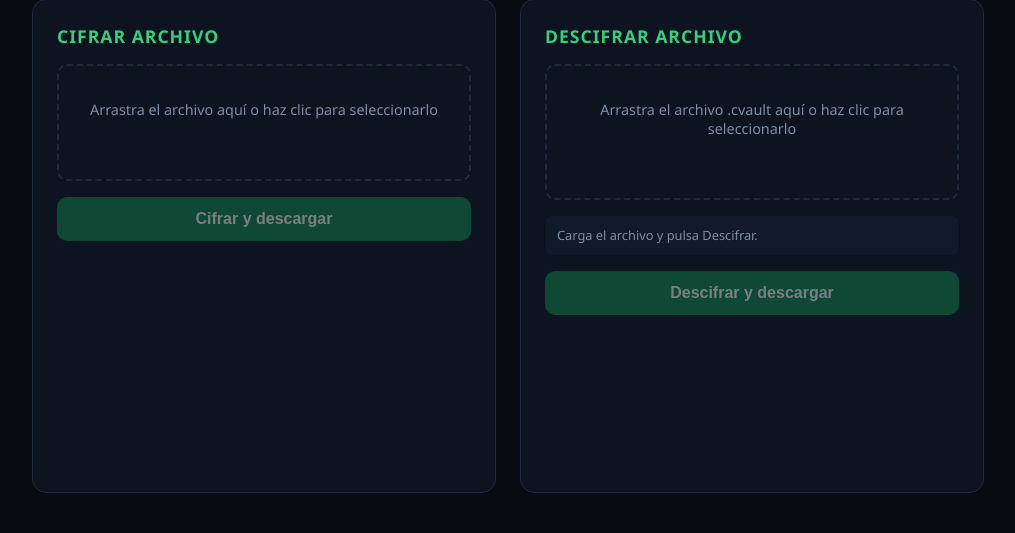
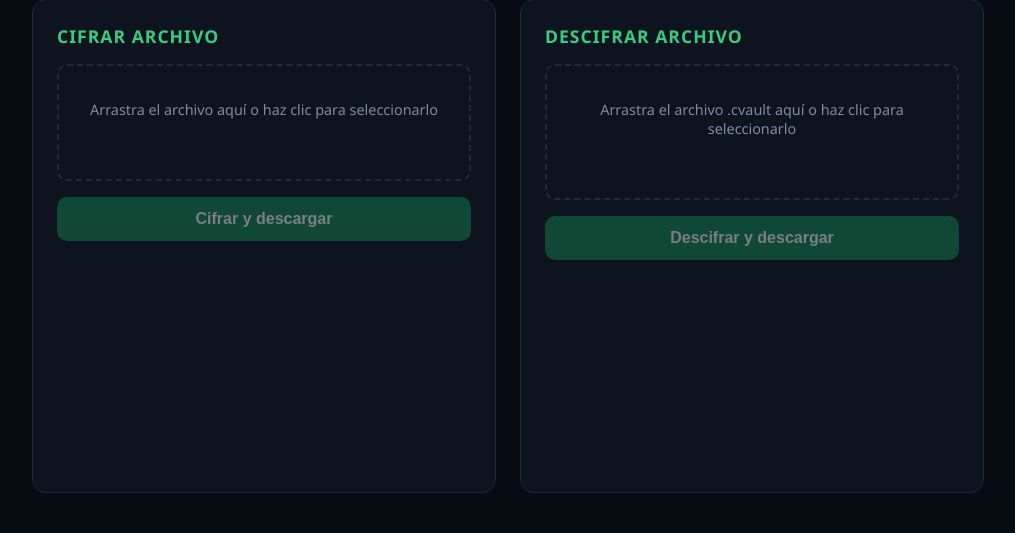
Before and after one commit to C1B3R-TTR/CrYpTo-Web, a Flask app: page / in a window 1280 px wide. Shown: the part 147-680 px from the top of the page, without its empty margins (132-1147 px from the left). Run offline with Flask 3, Linux system fonts and the light colour scheme.

Commit message:
Actualizacion Front-End

```diff
--- a/templates/index.html
+++ b/templates/index.html
@@ -31,7 +31,6 @@
         <p class="dz-hint">Arrastra el archivo .cvault aquí o haz clic para seleccionarlo</p>
         <p class="dz-name" data-name></p>
       </div>
-      <p class="note" id="decrypt-note">Carga el archivo y pulsa Descifrar.</p>
       <button class="btn" id="decrypt-btn" disabled>Descifrar y descargar</button>
       <p class="status" id="decrypt-status"></p>
     </section>
```
